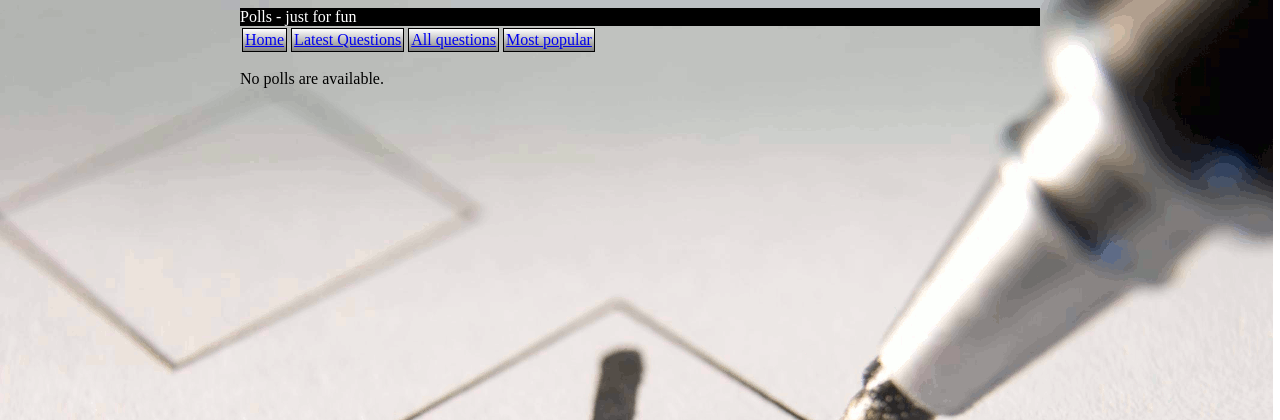
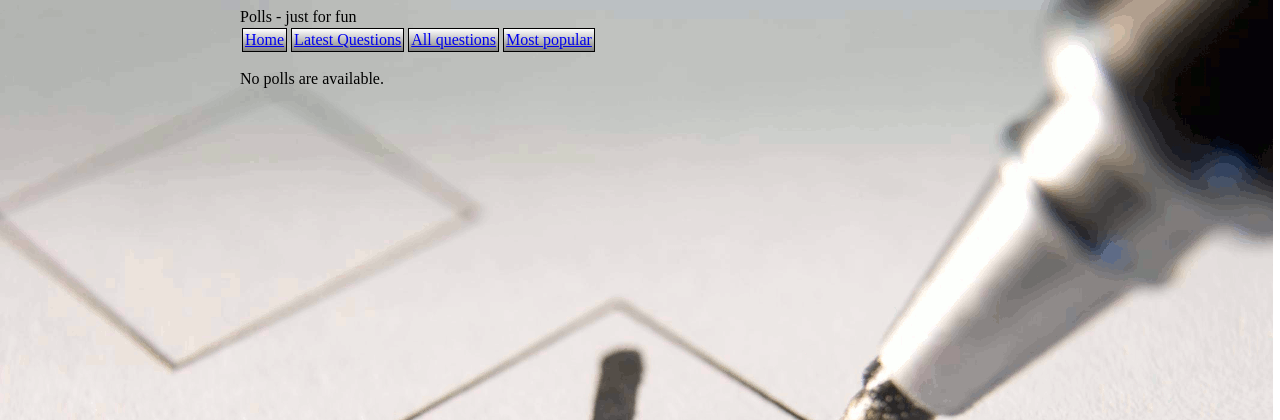
Before and after one commit to coralvanda/learning-django, a Django app: template polls/templates/polls/index.html in a window 1280 px wide. Shown: the top 420 px of the page. Run offline with Django 3.2, Linux system fonts and the light colour scheme; the template is opened without the code that fills it, so the values that code supplies are empty.

Commit message:
feat: Adjust styling for header element

```diff
--- a/polls/static/polls/style.css
+++ b/polls/static/polls/style.css
@@ -10,8 +10,6 @@ body{
 
 header {
 	width: 100%;
-	background-color: black;
-	color: white;
 }
 
 nav {
```
